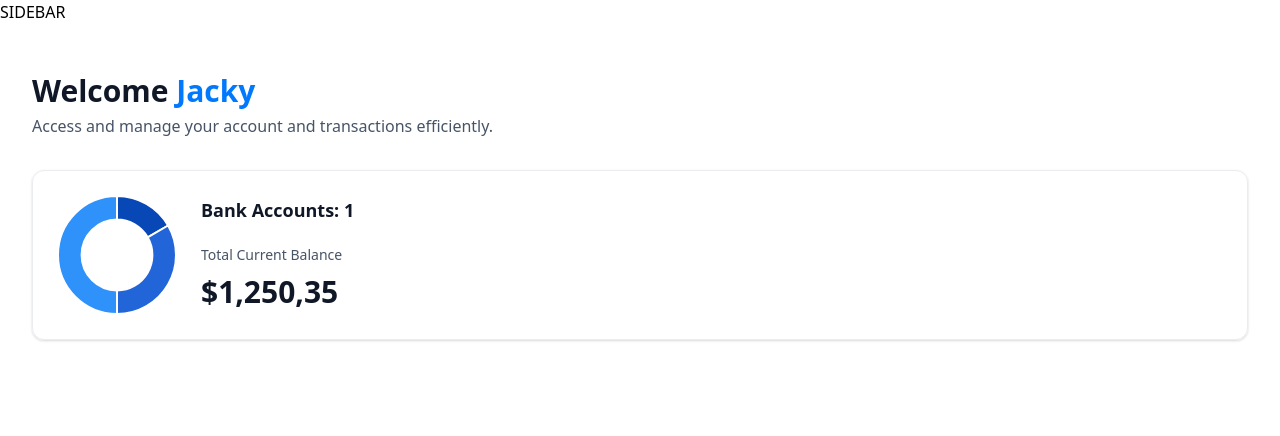
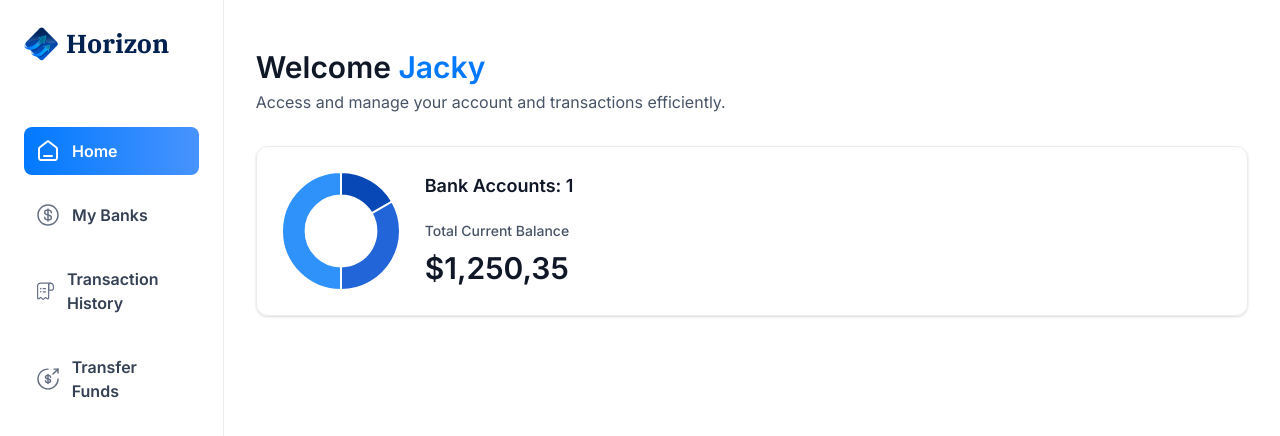
Before and after one commit to jacky-ui/bank-app, a Next.js app: page / in a window 1280 px wide. Shown: the top 436 px of the page. Built offline with nearby package versions, Linux system fonts and the light colour scheme.

Commit message:
basic mobile nav layout and i shadcn sheet

```diff
--- a/app/(root)/layout.tsx
+++ b/app/(root)/layout.tsx
@@ -1,12 +1,31 @@
+import MobileNav from "@/components/MobileNav";
+import { Sidebar } from "@/components/Sidebar";
+import Image from "next/image";
+
 export default function RootLayout({
   children,
 }: Readonly<{
   children: React.ReactNode;
 }>) {
+  const loggedIn = { firstName: 'Jacky', lastName: 'Du' }
+
   return (
-    <main>
-        SIDEBAR
-        {children}
+    <main className="flex h-screen w-full font-inter">
+        <Sidebar user={loggedIn}/>
+        <div className="flex size-full flex-col">
+          <div className="root-layout">
+            <Image
+              src="/icons/logo.svg"
+              width={30}
+              height={30}
+              alt="logo"
+            />
+            <div>
+              <MobileNav user={loggedIn} />
+            </div>
+          </div>
+          {children}
+        </div>
     </main>
   );
 }
--- /dev/null
+++ b/components/MobileNav.tsx
@@ -0,0 +1,9 @@
+import React from 'react'
+
+const MobileNav = ({ user }: MobileNavProps) => {
+  return (
+    <div>MobileNav</div>
+  )
+}
+
+export default MobileNav
--- /dev/null
+++ b/components/Sidebar.tsx
@@ -0,0 +1,51 @@
+"use client";
+
+import { sidebarLinks } from '@/constants'
+import { cn } from '@/lib/utils'
+import Image from 'next/image'
+import Link from 'next/link'
+import { usePathname } from 'next/navigation'
+import React, { isValidElement } from 'react'
+
+export const Sidebar = ({user}: SidebarProps) => {
+  const pathname = usePathname();
+
+  return (
+    <section className='sidebar'>
+        <nav className='flex flex-col gap-4'>
+            <Link href="/" className='mb-12 cursor-pointer items-center gap-2 flex'>
+                <Image
+                    src="/icons/logo.svg"
+                    width={34}
+                    height={34}
+                    alt='Horizon logo'
+                    className='size-[24px max-xl:size-14'
+                />
+                <h1 className='sidebar-logo'>Horizon</h1>
+            </Link>
+
+            {sidebarLinks.map((item) => {
+                const isActive = pathname === item.route || pathname.startsWith(`${item.route}/`)
+
+                return (
+                    <Link className={cn('sidebar-link', {'bg-bank-gradient': isActive})} href={item.route} key={item.label}>
+                        <div className='relative size-6'>
+                            <Image
+                                src={item.imgURL}
+                                alt={item.label}
+                                fill
+                                className={cn({'brightness-[3] invert-0': isActive})}
+                            />
+                        </div>
+                        <p className={cn('sidebar-label', {'!text-white': isActive})}>{item.label}</p>
+                    </Link>
+                )
+            })}
+
+            USER
+        </nav>
+
+        FOOTER
+    </section>
+  )
+}
--- a/package.json
+++ b/package.json
@@ -9,6 +9,7 @@
     "lint": "next lint"
   },
   "dependencies": {
+    "add": "^2.0.6",
     "chart.js": "^4.4.3",
     "class-variance-authority": "^0.7.0",
     "clsx": "^2.1.1",
@@ -20,6 +21,8 @@
     "react-chartjs-2": "^5.2.0",
     "react-countup": "^6.5.3",
     "react-dom": "^18",
+    "shadcn-ui": "^0.8.0",
+    "sheet": "^0.2.0",
     "tailwind-merge": "^2.3.0",
     "tailwindcss-animate": "^1.0.7"
   },
```
Also changed, not shown: 1 other file (tests, documents, lock files or other folders).
